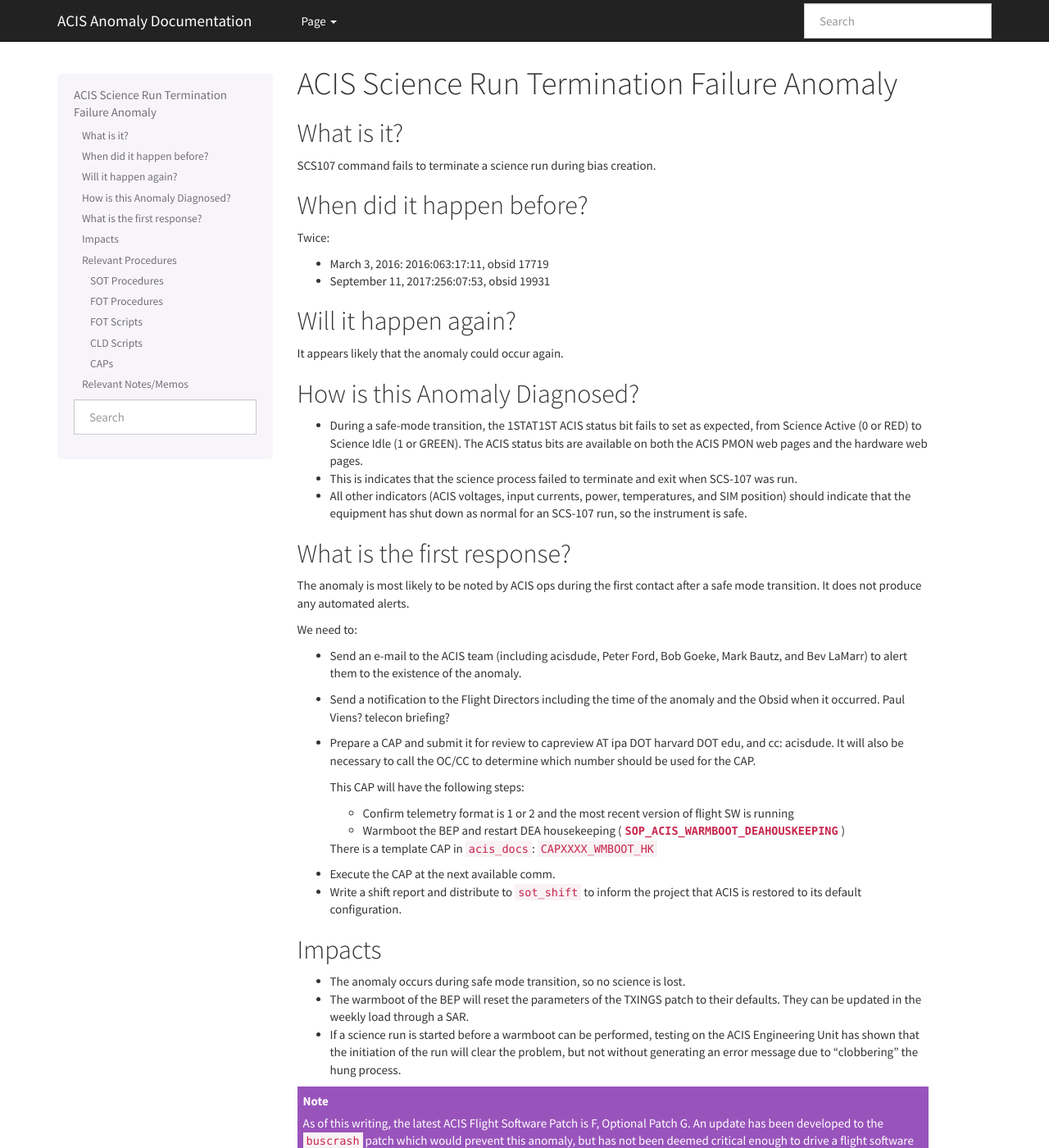
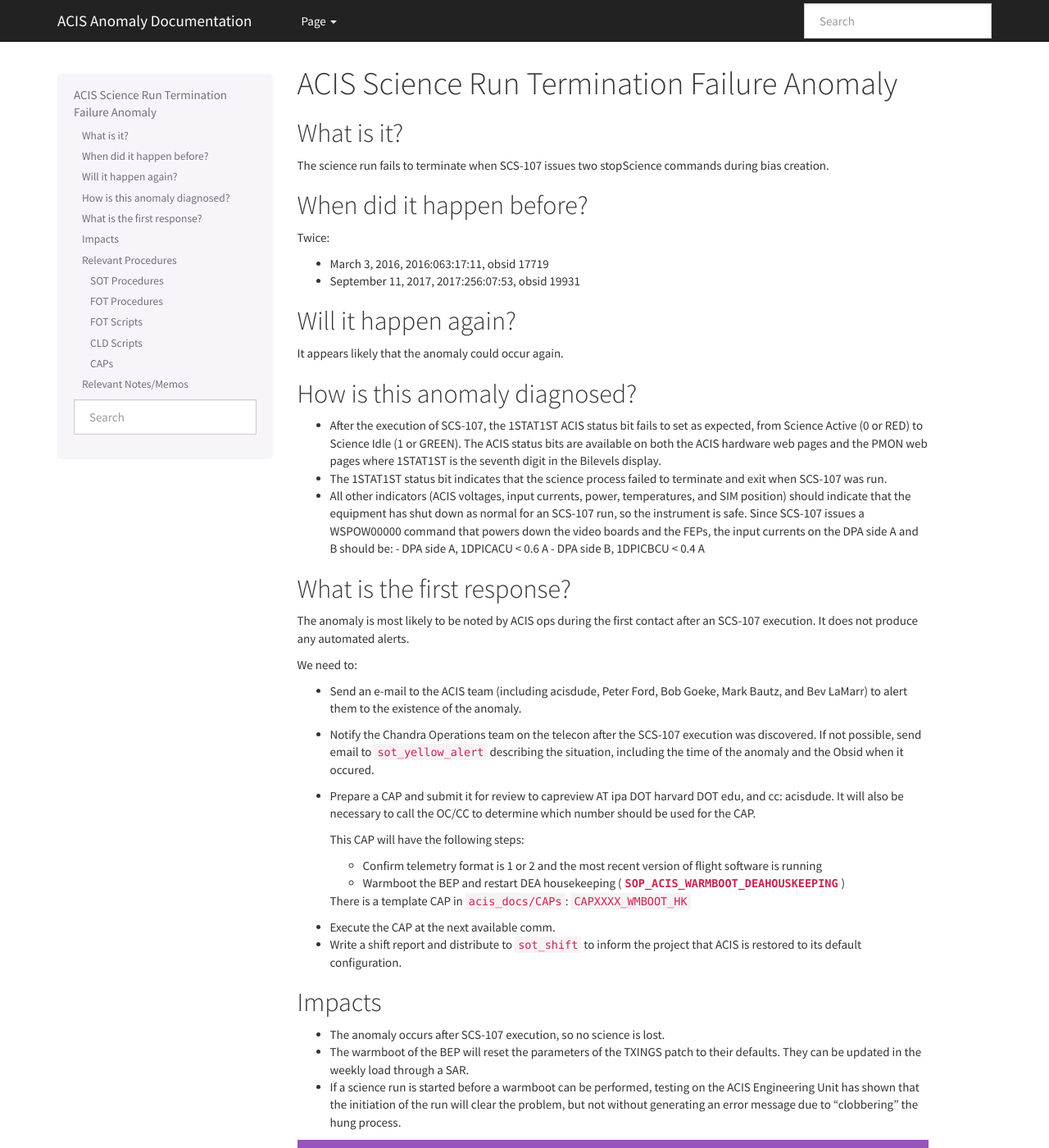
Before and after one commit to acisops/acis_anomaly_pages, a Sphinx documentation site: the page built from source/stuck_status_bit.rst, in a window 1280 px wide and 1400 px high. Shown: the whole window at 82% size. Built offline with Sphinx 7.4.7, drawn with Linux system fonts in a browser that asks for light colours; some of the changed text lies outside the part shown.

Commit message:
Minor edits in response to comments
Incorporates comments from Paul, Royce, and Dick.

```diff
--- a/source/stuck_status_bit.rst
+++ b/source/stuck_status_bit.rst
@@ -6,59 +6,59 @@ ACIS Science Run Termination Failure Anomaly
 What is it?
 -----------
 
-SCS107 command fails to terminate a science run during bias creation.
+The science run fails to terminate when SCS-107 issues two stopScience commands during bias creation.
 
 When did it happen before?
 --------------------------
 
 Twice:
 
-* March 3, 2016: 2016:063:17:11, obsid 17719
-* September 11, 2017:256:07:53, obsid 19931
+* March 3, 2016, 2016:063:17:11, obsid 17719
+* September 11, 2017, 2017:256:07:53, obsid 19931
 
 Will it happen again?
 ---------------------
 
 It appears likely that the anomaly could occur again.
 
-How is this Anomaly Diagnosed?
+How is this anomaly diagnosed?
 ------------------------------
 
-* During a safe-mode transition, the 1STAT1ST ACIS status bit fails to set as
+* After the execution of SCS-107, the 1STAT1ST ACIS status bit fails to set as
   expected, from Science Active (0 or RED) to Science Idle (1 or GREEN). The
-  ACIS status bits are available on both the ACIS PMON web pages and the
-  hardware web pages.
+  ACIS status bits are available on both the ACIS hardware web pages and the PMON web pages where 1STAT1ST is the seventh digit in the Bilevels display.
 
-* This is indicates that the science process failed to terminate and exit when
+* The 1STAT1ST status bit indicates that the science process failed to terminate and exit when
   SCS-107 was run.
 
 * All other indicators (ACIS voltages, input currents, power, temperatures, and
   SIM position) should indicate that the equipment has shut down as normal for
-  an SCS-107 run, so the instrument is safe.
+  an SCS-107 run, so the instrument is safe.  Since SCS-107 issues a WSPOW00000 command that powers down the video boards and the FEPs, the input currents on the DPA side A and B should be:
+  - DPA side A, 1DPICACU < 0.6 A
+  - DPA side B, 1DPICBCU < 0.4 A
 
 What is the first response?
 ---------------------------
 
 The anomaly is most likely to be noted by ACIS ops during the first contact
-after a safe mode transition.  It does not produce any automated alerts.
+after an SCS-107 execution.  It does not produce any automated alerts.
 
 We need to:
 
 * Send an e-mail to the ACIS team (including acisdude, Peter Ford, Bob Goeke,
   Mark Bautz, and Bev LaMarr) to alert them to the existence of the anomaly.
-* Send a notification to the Flight Directors including the time of the anomaly
-  and the Obsid when it occurred.  Paul Viens?  telecon briefing?
+* Notify the Chandra Operations team on the telecon after the SCS-107 execution was discovered.  If not possible, send email to ``sot_yellow_alert`` describing the situation, including the time of the anomaly and the Obsid when it occured.
 * Prepare a CAP and submit it for review to capreview AT ipa DOT harvard DOT edu,
   and cc: acisdude. It will also be necessary to call the OC/CC to determine
   which number should be used for the CAP.
 
   This CAP will have the following steps:
 
-  - Confirm telemetry format is 1 or 2 and the most recent version of flight SW
+  - Confirm telemetry format is 1 or 2 and the most recent version of flight software
     is running
   - Warmboot the BEP and restart DEA housekeeping (|wmboot_hk|_)
 
-  There is a template CAP in ``acis_docs``: ``CAPXXXX_WMBOOT_HK``
+  There is a template CAP in ``acis_docs/CAPs``: ``CAPXXXX_WMBOOT_HK``
 
 .. raw:: html
     <br>
@@ -70,7 +70,7 @@ We need to:
 Impacts
 -------
 
-* The anomaly occurs during safe mode transition, so no science is lost.
+* The anomaly occurs after SCS-107 execution, so no science is lost.
 * The warmboot of the BEP will reset the parameters of the TXINGS patch to their
   defaults.  They can be updated in the weekly load through a SAR.
 * If a science run is started before a warmboot can be performed, testing on the
@@ -142,7 +142,7 @@ CAPs
 .. |cap1433_doc| replace:: DOC
 .. _cap1433_doc: https://occweb.cfa.harvard.edu/occweb/FOT/configuration/CAPs/1401-1500/CAP_1433__wmboot_deahk/CAP1433__wmboot_deahk.doc
 
-* CAP 1433 (ACIS BEP Warmboot and DEA housekeeping restart) (|cap1433_pdf|_) (|cap1433_doc|_)
+* CAP 1433 (ACIS BEP Warmboot and DEA housekeeping restart) (|cap1433_pdf|_) (|cap1433_doc|_)  (Note the double underscore before wmboot in the filename.)
 * CAP 1381 (ACIS BEP Warmboot and DEA housekeeping restart) (|cap1381_pdf|_) (|cap1381_doc|_)
 
 Relevant Notes/Memos
```
Also changed, not shown: other parts of source/stuck_status_bit.rst (+1 -1 lines).
